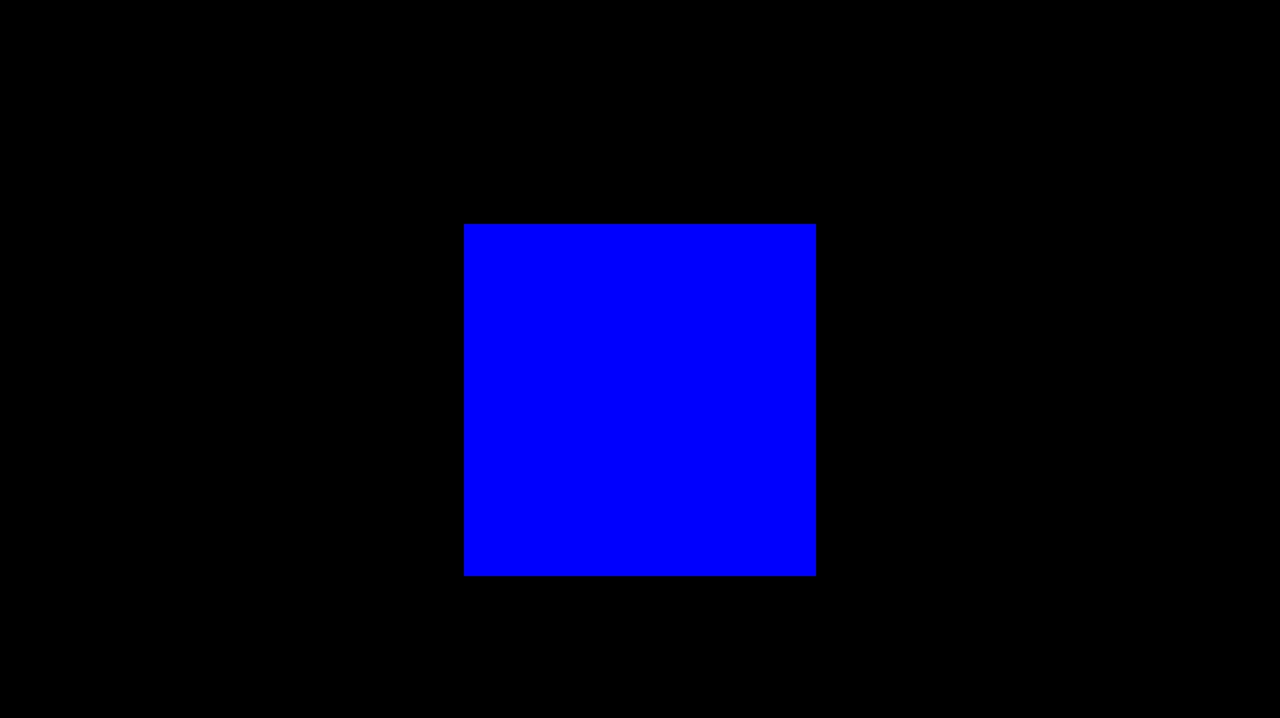
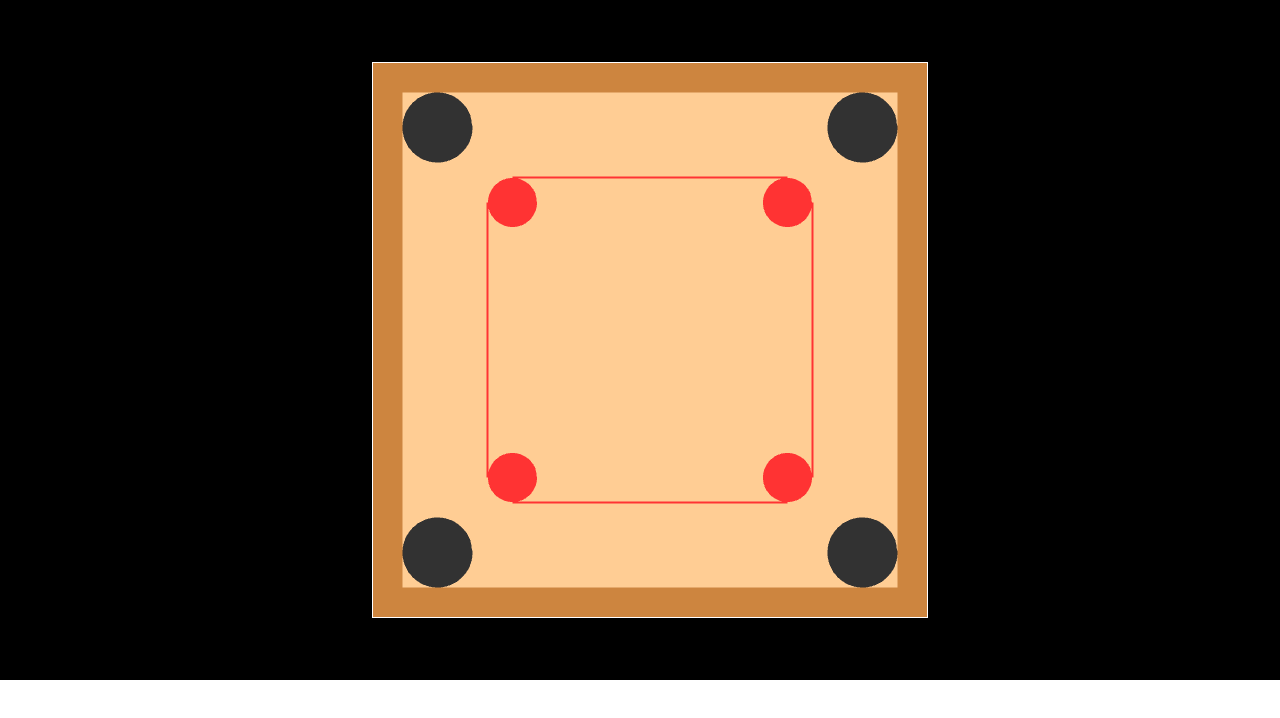
Before and after one commit to rajma996/carrom_webgl_game, a plain HTML site: page index.html in a window 1280 px wide. Drawn offline with Linux system fonts and the light colour scheme; animation ran at ten frames a second.

Commit message:
initial carrom design

```diff
--- /dev/null
+++ b/board.js
@@ -0,0 +1,92 @@
+
+var board={
+  get_board: function(globals){
+      var side = []
+      var scale = globals.mfactor;
+      var temp = cuboid.get_vao_cube(0,75*scale/2,0,75*scale/2+15,15,15,205/255,133/255,63/255,globals);
+      side.push(temp);
+      temp = cuboid.get_vao_cube(75*scale/2,0,0,15,75*scale/2,15,205/255,133/255,63/255,globals);
+      side.push(temp);
+      temp = cuboid.get_vao_cube(0,-75*scale/2,0,75*scale/2+15,15,15,205/255,133/255,63/255,globals);
+      side.push(temp);
+      temp = cuboid.get_vao_cube(-75*scale/2,0,0,15,75*scale/2,15,205/255,133/255,63/255,globals);
+      side.push(temp);
+
+      var center = cuboid.get_vao_cube(0,0,0,75*scale/2-5,75*scale/2-5,10,1,205/255,148/255,globals);
+
+      var holes = []
+      temp = cylinder.get_vao_cylinder(75*scale/2-50,75*scale/2-50,0,5*scale,15,50/255,50/255,50/255,globals);
+      holes.push(temp);
+      temp = cylinder.get_vao_cylinder(-1*75*scale/2+50,75*scale/2-50,0,5*scale,15,50/255,50/255,50/255,globals);
+      holes.push(temp);
+      temp = cylinder.get_vao_cylinder(75*scale/2-50,-1*75*scale/2+50,0,5*scale,15,50/255,50/255,50/255,globals);
+      holes.push(temp);
+      temp = cylinder.get_vao_cylinder(-1*75*scale/2+50,-1*75*scale/2+50,0,5*scale,15,50/255,50/255,50/255,globals);
+      holes.push(temp);
+
+      var board_vaos ={
+        side:side,
+        center:center,
+        holes:holes
+      };
+      return board_vaos;
+  },
+
+  draw_board: function(board_vaos,THETA,PHI,globals){
+    var i;
+    for (i=0;i<board_vaos.holes.length;i++){
+      construct.draw_vao(board_vaos.holes[i].vao,THETA,PHI,1,globals);
+    }
+
+    for(i=0;i<board_vaos.side.length;i++){
+      construct.draw_vao(board_vaos.side[i].vao,THETA,PHI,1,globals);
+    }
+
+    construct.draw_vao(board_vaos.center.vao,THETA,PHI,1,globals);
+  },
+
+  get_designs: function(globals){
+    var circles = [];
+    var scale = globals.mfactor;
+
+    var temp = twod.get_vao_circle(75*scale/2-125,75*scale/2-125,-20,3.5*scale,255/255,51/255,51/255,globals);
+    circles.push(temp);
+    temp = twod.get_vao_circle(-75*scale/2+125,75*scale/2-125,-20,3.5*scale,255/255,51/255,51/255,globals);
+    circles.push(temp);
+    temp = twod.get_vao_circle(75*scale/2-125,-75*scale/2+125,-20,3.5*scale,255/255,51/255,51/255,globals);
+    circles.push(temp);
+    temp = twod.get_vao_circle(-75*scale/2+125,-75*scale/2+125,-20,3.5*scale,255/255,51/255,51/255,globals);
+    circles.push(temp);
+
+    var lines = [];
+    temp = cuboid.get_vao_cube(0,75*scale/2-100,-20,75*scale/2-125,1,1,255/255,51/255,51/255,globals);
+    lines.push(temp);
+    temp = cuboid.get_vao_cube(75*scale/2-100,0,-20,1,75*scale/2-125,1,255/255,51/255,51/255,globals);
+    lines.push(temp);
+    temp = cuboid.get_vao_cube(0,-75*scale/2+100,-20,75*scale/2-125,1,1,255/255,51/255,51/255,globals);
+    lines.push(temp);
+    temp = cuboid.get_vao_cube(-75*scale/2+100,0,-20,1,75*scale/2-125,1,255/255,51/255,51/255,globals);
+    lines.push(temp);
+
+
+
+    var design_final = {
+      circles:circles,
+      lines:lines
+    }
+    return design_final;
+  },
+
+  draw_designs: function (designs_vaos,THETA,PHI,globals) {
+    var i;
+    for (i=0;i<designs_vaos.circles.length;i++){
+      construct.draw_vao(designs_vaos.circles[i].vao,THETA,PHI,1,globals);
+    }
+    for (i=0;i<designs_vaos.lines.length;i++){
+      construct.draw_vao(designs_vaos.lines[i].vao,THETA,PHI,1,globals);
+    }
+
+  }
+
+
+};
--- a/construct.js
+++ b/construct.js
@@ -24,7 +24,7 @@ var construct={
       return (temp);
   },
 
-  draw_vao(vao,THETA,PHI,globals){
+  draw_vao: function(vao,THETA,PHI,mode,globals){
 
     var GL= globals.GL;
     var CANVAS=globals.CANVAS;
@@ -35,7 +35,9 @@ var construct={
     var _color = globals._color;
 
 
-    var PROJMATRIX=LIBS.get_projection(40, CANVAS.width/CANVAS.height, 1, 100);
+    // var PROJMATRIX=LIBS.get_projection(40, CANVAS.width/CANVAS.height, 1, 100);
+    // console.log(PROJMATRIX);
+    var PROJMATRIX = LIBS.get_ortho(-650,650,-340,340,-1200,1200);
     var MOVEMATRIX=LIBS.get_I4();
     var VIEWMATRIX=LIBS.get_I4();
 
@@ -48,12 +50,16 @@ var construct={
     GL.uniformMatrix4fv(_Vmatrix, false, VIEWMATRIX);
     GL.uniformMatrix4fv(_Mmatrix, false, MOVEMATRIX);
 
-    GL.bindBuffer(GL.ARRAY_BUFFER, cube_vao.vertex_bind);
+    GL.bindBuffer(GL.ARRAY_BUFFER, vao.vertex_bind);
     GL.vertexAttribPointer(_position, 3 , GL.FLOAT, false,4*(3+3),0) ;
     GL.vertexAttribPointer(_color, 3, GL.FLOAT, false,4*(3+3),3*4) ;
 
-    GL.bindBuffer(GL.ELEMENT_ARRAY_BUFFER, cube_vao.faces_bind);
-    GL.drawElements(GL.TRIANGLES, 6*2*3, GL.UNSIGNED_SHORT, 0);
+    GL.bindBuffer(GL.ELEMENT_ARRAY_BUFFER, vao.faces_bind);
+    if(mode==1)
+      GL.drawElements(GL.TRIANGLES, vao.faces_array.length, GL.UNSIGNED_SHORT, 0);
+    if (mode==2)
+    GL.drawElements(GL.LINES, vao.faces_array.length, GL.UNSIGNED_SHORT, 0);
+
 
   }
 
--- /dev/null
+++ b/cuboid.js
@@ -0,0 +1,36 @@
+
+var cuboid={
+  get_vao_cube: function(x,y,z,a,b,c,c1,c2,c3,globals){
+    var vertices = [
+      x-a,y-b,z-c,    c1,c2,c3,
+      x-a,y+b,z-c,    c1,c2,c3,
+      x+a,y+b,z-c,    c1,c2,c3,
+      x+a,y-b,z-c,    c1,c2,c3,
+
+      x-a,y-b,z+c,    c1,c2,c3,
+      x-a,y+b,z+c,    c1,c2,c3,
+      x+a,y+b,z+c,    c1,c2,c3,
+      x+a,y-b,z+c,    c1,c2,c3
+
+    ]
+    var face = [
+      0,1,2,0,2,3,
+      1,2,5,2,5,6,
+      4,5,6,4,7,6,
+      0,3,7,0,4,7,
+      0,4,5,0,1,5,
+      2,3,7,2,7,6
+    ]
+
+    var vao_temp = construct.get_vao(vertices,face,globals);
+    var cube = {
+      vao:vao_temp,
+      x:x,a:a,
+      y:y,b:b,
+      z:z,c:c
+    };
+    return cube;
+  }
+
+
+};
--- /dev/null
+++ b/cylinder.js
@@ -0,0 +1,85 @@
+
+var cylinder={
+  get_vao_cylinder: function(x,y,z,r,h,c1,c2,c3,globals){
+    var vertices = []
+    vertices.push(x,y,z+h,c1,c2,c3);
+    vertices.push(x,y,z-h,c1,c2,c3);
+    var i,j;
+    for (i=0;i<=360;i++)
+    {
+      vertices.push(x+r*Math.cos(i*Math.PI/190),y+r*Math.sin(i*Math.PI/190),z+h,c1-0.5,c2-0.5,c3);
+      vertices.push(x+r*Math.cos(i*Math.PI/190),y+r*Math.sin(i*Math.PI/190),z-h,c1,c2,c3);
+    }
+    var faces = [];
+    var l = vertices.length/6;
+    for(i=2,j=0;j<(l/2-2);i+=2,j++)
+    {
+      faces.push(0,i,i+2);
+    }
+    faces.push(0,(l/2-1)*2,2);
+    for(i=3,j=0;j<(l/2-2);i+=2,j++)
+    {
+      faces.push(1,i,i+2);
+    }
+    faces.push(1,(l/2-1)*2+1,3);
+    for(i=2,j=0;j<(l/2-2);i+=2,j++)
+    {
+      faces.push(i,i+1,i+2);
+      faces.push(i+1,i+2,i+3);
+    }
+    faces.push((l/2-1)*2,(l/2-1)*2+1,2);
+    faces.push((l/2-1)*2+1,2,3);
+    var vao_temp = construct.get_vao(vertices,faces,globals);
+    var cylinder_final = {
+      vao:vao_temp,
+      x:x,r:r,
+      y:y,h:h,
+      z:z
+    };
+    return cylinder_final;
+
+  }
+
+
+  // get_vao_hollow_cylinder: function(x,y,z,r,c1,c2,c3,globals){
+  //   var vertices = []
+  //   vertices.push(x,y,z+1,c1,c2,c3);
+  //   vertices.push(x,y,z-1,c1,c2,c3);
+  //   var i,j;
+  //   for (i=0;i<=360;i++)
+  //   {
+  //     vertices.push(x+r*Math.cos(i*Math.PI/190),y+r*Math.sin(i*Math.PI/190),z+1,c1-0.5,c2-0.5,c3);
+  //     vertices.push(x+r*Math.cos(i*Math.PI/190),y+r*Math.sin(i*Math.PI/190),z-1,c1,c2,c3);
+  //   }
+  //   var faces = [];
+  //   var l = vertices.length/6;
+  //   // for(i=2,j=0;j<(l/2-2);i+=2,j++)
+  //   // {
+  //   //   faces.push(0,i,i+2);
+  //   // }
+  //   // faces.push(0,(l/2-1)*2,2);
+  //   // for(i=3,j=0;j<(l/2-2);i+=2,j++)
+  //   // {
+  //   //   faces.push(1,i,i+2);
+  //   // }
+  //   // faces.push(1,(l/2-1)*2+1,3);
+  //   for(i=2,j=0;j<(l/2-2);i+=2,j++)
+  //   {
+  //     faces.push(i,i+1,i+2);
+  //     faces.push(i+1,i+2,i+3);
+  //   }
+  //   faces.push((l/2-1)*2,(l/2-1)*2+1,2);
+  //   faces.push((l/2-1)*2+1,2,3);
+  //   var vao_temp = construct.get_vao(vertices,faces,globals);
+  //   var cylinder_final = {
+  //     vao:vao_temp,
+  //     x:x,r:r,
+  //     y:y,
+  //     z:z
+  //   };
+  //   return cylinder_final;
+  //
+  // }
+
+
+};
--- a/index.html
+++ b/index.html
@@ -6,6 +6,11 @@
     <script type="text/javascript" src="libs.js"></script>
     <script type="text/javascript" src="script.js"></script>
     <script type="text/javascript" src="construct.js"></script>
+    <script type="text/javascript" src="board.js"></script>
+    <script type="text/javascript" src="cuboid.js"></script>
+    <script type="text/javascript" src="cylinder.js"></script>
+    <script type="text/javascript" src="twod.js"></script>
+
   </head>
   <body style='margin:0px' onload='main()'>
     <canvas id='your_canvas'
--- a/libs.js
+++ b/libs.js
@@ -74,8 +74,13 @@ var LIBS={
     m[14]+=t;
   },
 
-  translateX: function(m, t){
-    m[12]+=t;
+  get_ortho: function(left,right,top,bottom,near,far){
+    return [
+      2/(right-left),0,0,0,
+      0,2/(top-bottom),0,0,
+      0,0,2/(far-near),0,
+      -1*(right+left)/(right-left),-1*(top+bottom)/(top-bottom),(far+near)/(far-near),1
+    ];
   }
 
 };
--- a/script.js
+++ b/script.js
@@ -1,10 +1,14 @@
 
 var main=function() {
   var CANVAS=document.getElementById("your_canvas");
-  CANVAS.width=window.innerWidth;
-  CANVAS.height=window.innerHeight;
+  CANVAS.width=1300;
+  CANVAS.height=680;
 
   /*========================= CAPTURE MOUSE EVENTS ========================= */
+
+  console.log(CANVAS.width);
+  console.log(CANVAS.height);
+
 
   var AMORTIZATION=0.95;
   var drag=false;
@@ -81,7 +85,6 @@ gl_FragColor = vec4(vColor, 1.);\n\
     }
     return shader;
   };
-
   var shader_vertex=get_shader(shader_vertex_source, GL.VERTEX_SHADER, "VERTEX");
   var shader_fragment=get_shader(shader_fragment_source, GL.FRAGMENT_SHADER, "FRAGMENT");
 
@@ -108,95 +111,25 @@ gl_FragColor = vec4(vColor, 1.);\n\
     _Vmatrix:_Vmatrix,
     _Mmatrix:_Mmatrix,
     _color:_color,
-    _position:_position
+    _position:_position,
+    mfactor:7
   };
 
   GL.useProgram(SHADER_PROGRAM);
 
-  /*========================= THE CUBE ========================= */
-  //POINTS :
-  var cube_vertex=[
-    -1,-1,-1,     1,1,0,
-    1,-1,-1,     1,1,0,
-    1, 1,-1,     1,1,0,
-    -1, 1,-1,     1,1,0,
-
-    -1,-1, 1,     0,0,1,
-    1,-1, 1,     0,0,1,
-    1, 1, 1,     0,0,1,
-    -1, 1, 1,     0,0,1,
-
-
-
-    // -1,-1,-1,     0,1,1,
-    // -1, 1,-1,     0,0.5,1,
-    // -1, 1, 1,     0,1,1,
-    // -1,-1, 1,     0,1,0.5,
-    //
-    // 1,-1,-1,     1,0,0,
-    // 1, 1,-1,     1,0,1,
-    // 1, 1, 1,     1,1,0,
-    // 1,-1, 1,     1,0,0,
-    //
-    // -1,-1,-1,     1,0,1,
-    // -1,-1, 1,     1,0,1,
-    // 1,-1, 1,     1,0,1,
-    // 1,-1,-1,     1,0,1,
-    //
-    // -1, 1,-1,     0,1,0,
-    // -1, 1, 1,     1,1,0,
-    // 1, 1, 1,     0,1,1,
-    // 1, 1,-1,     0.5,1,0
-
-  ];
-
-
-
-  // FACES :
-  var cube_faces = [
-    // 0,1,2,
-    // 0,2,3,
-
-    4,5,6,
-    4,6,7,
-
-    4,5,6,
-    4,6,7,
-
-    4,5,6,
-    4,6,7,
-    4,5,6,
-    4,6,7,
-    4,5,6,
-    4,6,7,
-    4,5,6,
-    4,6,7
-
-   //
-  //  1,2,6,
-  //  1,6,5,
-  //  0,4,7,
-      // 0,7,3,
-  //  1,4,0,
-      // 1,4,5,
-      // 2,3,7,
-      // 2,7,6
-
-  ];
-
-  cube_vao = construct.get_vao(cube_vertex,cube_faces,globals);
-
-  /*========================= MATRIX ========================= */
 
 
   var THETA=0,
       PHI=0;
 
-  /*========================= DRAWING ========================= */
+
   GL.enable(GL.DEPTH_TEST);
   GL.depthFunc(GL.LEQUAL);
-  GL.clearColor(0.0, 0.0, 0.0, 0.0);
+  GL.clearColor(1.0, 1.0, 1.0, 0.0);
   GL.clearDepth(1.0);
+
+  board_vaos = board.get_board(globals);
+  designs_vaos = board.get_designs(globals);
 
   var time_old=0;
   var animate=function(time) {
@@ -211,7 +144,9 @@ gl_FragColor = vec4(vColor, 1.);\n\
     GL.viewport(0.0, 0.0, CANVAS.width, CANVAS.height);
     GL.clear(GL.COLOR_BUFFER_BIT | GL.DEPTH_BUFFER_BIT);
 
-    construct.draw_vao(cube_vao,THETA,PHI,globals);
+    board.draw_board(board_vaos,THETA,PHI,globals);
+    board.draw_designs(designs_vaos,THETA,PHI,globals);
+
     GL.flush();
 
     window.requestAnimationFrame(animate);
--- /dev/null
+++ b/twod.js
@@ -0,0 +1,31 @@
+
+var twod={
+  get_vao_circle: function(x,y,z,r,c1,c2,c3,globals){
+    var vertices = []
+    vertices.push(x,y,z,c1,c2,c3);
+    var i,j;
+    for (i=0;i<=360;i++)
+    {
+      vertices.push(x+r*Math.cos(i*Math.PI/190),y+r*Math.sin(i*Math.PI/190),z,c1,c2,c3);
+    }
+    var faces = [];
+    var l = vertices.length/6;
+    for(i=1,j=0;j<(l-2);i++,j++)
+    {
+      faces.push(0,(i)%l,(i+1)%l);
+    }
+    faces.push(0,l-1,1);
+
+    var temp_vao = construct.get_vao(vertices,faces,globals);
+    var twod_circle = {
+      vao:temp_vao,
+      x:x,r,
+      y:y,
+      z:z
+    };
+    return twod_circle;
+
+  }
+
+
+};
```
Also changed, not shown: 1 other file.
